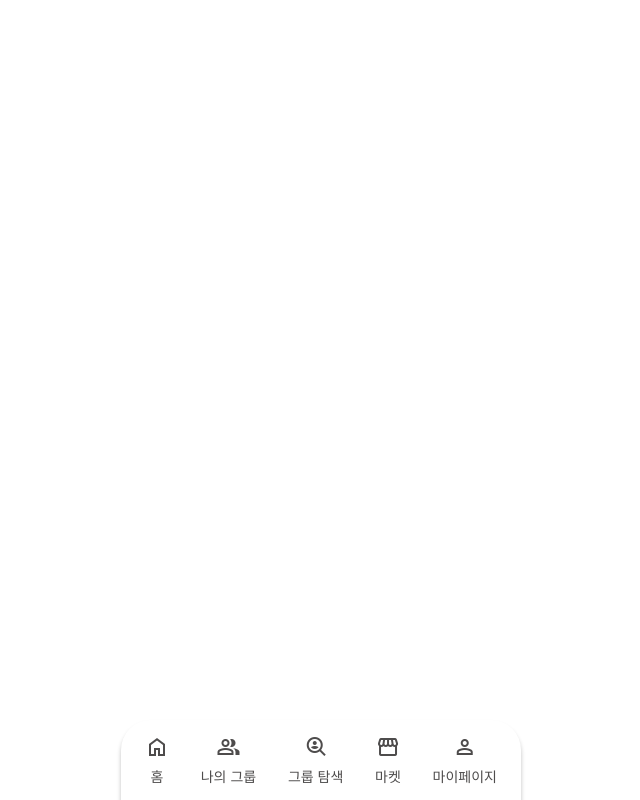
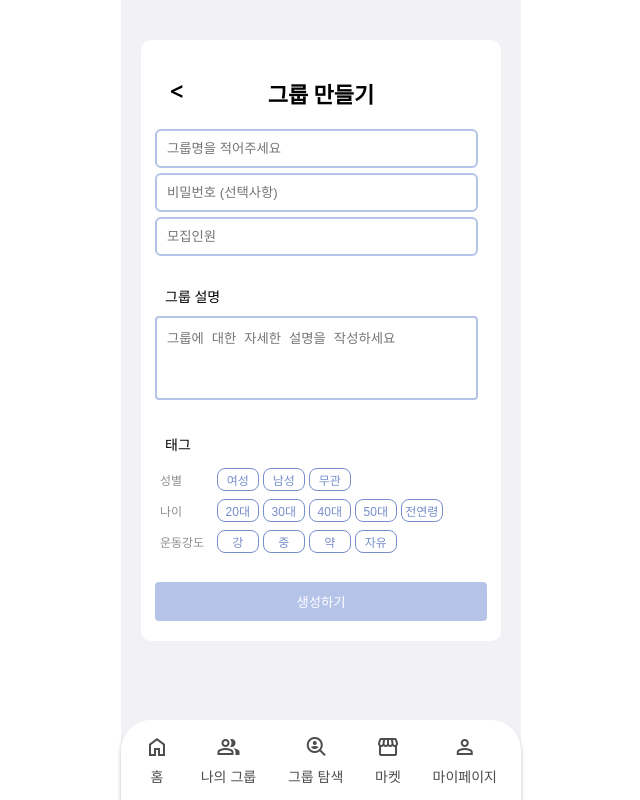
Before and after one commit to kakao-tech-campus-2nd-step3/Team17_FE, a React (Create React App) app: page /addGroup in a window 1280 px wide. Shown: the whole page, without its empty margins (319-959 px from the left). Built offline with nearby package versions, Linux system fonts and the light colour scheme; a web font is replaced by a local one.

Commit message:
feat: 그룹 추가하기 페이지 구현

```diff
--- a/src/components/Group.tsx
+++ b/src/components/Group.tsx
@@ -71,7 +71,7 @@ const GroupName = styled.div`
   white-space: nowrap;
   overflow: hidden;
   text-overflow: ellipsis;
-  width: 90%;
+  width: 80%;
 `;
 
 const GroupDetails = styled.div`
--- a/src/mocks/SearchGroupMock.ts
+++ b/src/mocks/SearchGroupMock.ts
@@ -19,7 +19,7 @@ const searchGroupMock = {
       size: 7,
       content: [
           {
-              teamName: "매일매일매일매일매일 홈트 시작",
+              teamName: "매일매일 홈트 시작",
               leaderNickname: "나만의 홈트홈트홈트홈트홈트홈트홈트홈트",
               teamDescription: "매일 1시간씩 운동하는 것을 목표로 합니다. 여러분 운동을 하는건 매우 중요한 일입니다. 다같이 운동을 합시다.",
               maxParticipants: 6,
--- /dev/null
+++ b/src/pages/AddGroup.tsx
@@ -0,0 +1,267 @@
+import styled from '@emotion/styled';
+import { ChangeEvent, FormEvent, useState } from 'react';
+import { useNavigate } from 'react-router-dom';
+
+import Modal from '../components/Modal';
+import tagMock from '../mocks/TagMock';
+import TagFilter from '../components/TagFilter';
+
+const AddGroup = () => {
+    const [activeFilters, setActiveFilters] = useState<number[]>([]);
+    const [isModalOpen, setModalOpen] = useState(false);
+    const [modalMessage, setModalMessage] = useState('');
+    const [submissionSuccess, setSubmissionSuccess] = useState(false);
+    const [inputs, setInputs] = useState({
+        teamname: '',
+        password: '',
+        participant : '',
+        comment: ''
+      });
+
+      const navigate = useNavigate();
+
+      const closeModal = () => {
+        setModalOpen(false);
+        if (submissionSuccess) {
+            navigate(-1);
+        }
+    };
+
+    const toggleFilter = (tagId: number | null | undefined) => {
+        if (tagId !== null && tagId !== undefined) {
+          setActiveFilters(activeFilters.includes(tagId)
+            ? activeFilters.filter(id => id !== tagId)
+            : [...activeFilters, tagId]
+          );
+        }
+      };
+
+        const handleChange = (e: ChangeEvent<HTMLInputElement | HTMLTextAreaElement>) => {
+          const { name, value } = e.target;
+          setInputs(prev => ({
+            ...prev,
+            [name]: value
+          }));
+        };
+
+        const handlePrev = () => {
+            navigate(-1);
+        };
+
+        const handleSubmit = (e: FormEvent) => {
+            e.preventDefault();
+            if (!inputs.teamname || !inputs.participant || Number.isNaN(Number(inputs.participant))) {
+                setModalMessage("정보를 올바르게 작성해주세요");
+                setModalOpen(true);
+                setSubmissionSuccess(false);
+                return;
+            }
+            const groupData = {
+                teamName: inputs.teamname,
+                teamDescription: inputs.comment,
+                maxParticipants: Number(inputs.participant),
+                password: inputs.password ? inputs.password : null,
+                tagIdList: activeFilters
+            };
+            // 추후 서버로 데이터를 보내는 로직 구현
+            // eslint-disable-next-line
+            console.log("Submitting group data:", groupData);
+            alert(`그룹생성\n Details:\n그룹이름: ${inputs.teamname}\n최대인원: ${inputs.participant}\n비밀번호: ${inputs.password ? inputs.password : 'null'}\n그룹설명: ${inputs.comment}\n태그정보: ${activeFilters.join(', ')}`);
+            setInputs({
+                teamname: '',
+                password: '',
+                participant: '',
+                comment: ''
+            });
+            setActiveFilters([]);
+            setModalMessage('그룹 생성이 완료되었습니다.');
+            setModalOpen(true);
+            setSubmissionSuccess(true);
+          };
+
+  return (
+    <PageWrapper>
+      <PageContainer>
+        <HeaderContainer>
+            <Prev onClick={handlePrev}>{'<'}</Prev>
+            <PageTitle>그룹 만들기</PageTitle>
+        </HeaderContainer>
+        <FormContainer onSubmit={handleSubmit}>
+            <InputField
+                type="text"
+                name="teamname"
+                placeholder="그룹명을 적어주세요"
+                value={inputs.teamname}
+                onChange={handleChange}
+            />
+            <InputField
+                type="text"
+                name="password"
+                placeholder="비밀번호 (선택사항)"
+                value={inputs.password}
+                onChange={handleChange}
+            />
+            <InputField
+                type="text"
+                name="participant"
+                placeholder="모집인원"
+                value={inputs.participant}
+                onChange={handleChange}
+            />
+            <FieldName>그룹 설명</FieldName>
+            <TextArea
+                name="comment"
+                placeholder="그룹에 대한 자세한 설명을 작성하세요"
+                rows={4}
+                value={inputs.comment}
+                onChange={handleChange}
+            />
+            <FieldName>태그</FieldName>
+            <TagFilter tags={tagMock.tagList} activeFilters={activeFilters} toggleFilter={toggleFilter} />
+            <SubmitButton type="submit" onClick={handleSubmit}>생성하기</SubmitButton>
+        </FormContainer>
+        {isModalOpen && (
+            <Modal isOpen={isModalOpen} onClose={closeModal}>
+                <ModalTitle>그룹 생성하기</ModalTitle>
+                <ModalText placeholder={modalMessage} />
+                <ModalBtnContainer>
+                    <CancelBtn onClick={closeModal}>닫기</CancelBtn>
+                </ModalBtnContainer>
+            </Modal>
+        )}
+      </PageContainer>
+    </PageWrapper>
+  );
+};
+
+
+export default AddGroup;
+
+/* Page */
+const PageWrapper = styled.div`
+  display: flex;
+  flex-direction: column;
+  width: 100%;
+  background-color: #F2F2F6;
+  padding : 20px;
+  box-sizing: border-box;
+  height: calc(100vh - 55px);
+  overflow-y: auto;
+  overflow-x: hidden;
+`;
+
+const PageContainer = styled.div`
+  padding: 10px 0px 20px 0px;
+  display: flex;
+  align-items: center;
+  flex-direction: column;
+  background-color: #ffffff;
+  border-radius: 10px;
+  margin: 20px 0px;
+`
+const HeaderContainer = styled.div`
+  display: flex;
+  align-items: center;
+  justify-content: center;
+  position: relative;
+  padding: 5px 0px;
+  width: 90%;
+`
+
+const Prev = styled.div`
+  font-size: 24px;
+  cursor: pointer;
+  font-weight: 500;
+  position: absolute;
+  left: 0;
+  padding-left: 10px;
+  margin-top : 5px;
+`
+
+const PageTitle = styled.p`
+  font-size: 22px;
+  font-weight: bold;
+  text-align: center;
+  margin-bottom: 10px;
+`;
+
+/* Form */
+const FormContainer = styled.div`
+  flex-direction: column;
+  padding : 0 14px;
+`;
+
+const FieldName = styled.div`
+  font-size: 14px;
+  padding: 10px;
+  font-weight: 500;
+  text-align: left;
+  display: flex;
+  align-items: center;
+  justify-content: flex-start;
+  margin-top : 20px;
+`;
+
+const InputField = styled.input`
+  padding: 10px;
+  margin-top: 5px;
+  border: 2px solid #B5C3E9;
+  border-radius: 4px;
+  width : 90%;
+  color : #8E8E8E;
+  border-radius: 6px;
+`;
+
+const TextArea = styled.textarea`
+  padding: 10px;
+  border: 2px solid #B5C3E9;
+  border-radius: 4px;
+  width : 90%;
+  color : #8E8E8E;
+  resize: none;
+`;
+
+const SubmitButton = styled.button`
+  padding: 10px 0;
+  background-color: #B5C3E9;
+  color: white;
+  border: none;
+  border-radius: 4px;
+  cursor: pointer;
+  margin-top : 15px;
+  width : 100%;
+  &:hover {
+    background-color: #7A98E8;
+  }
+`;
+
+/* Modal */
+const ModalTitle = styled.div`
+    font-size: 20px;
+    width: 100%;
+    text-align: left;
+    padding: 10px;
+    box-sizing: border-box;
+`
+
+const ModalText = styled.input`
+    width: 96%;
+    padding: 0px 7px;
+    margin: 10px 0px;
+    box-sizing: border-box;
+    border: none;
+    outline: none;
+`
+
+const ModalBtnContainer = styled.div`
+    width: 100%;
+    display: flex;
+    justify-content: flex-end;
+    margin-top: 10px;
+`
+
+const CancelBtn = styled.div`
+    padding: 5px 15px;
+    color: #969393;
+    cursor: pointer;
+`
--- a/src/pages/MyGroup.tsx
+++ b/src/pages/MyGroup.tsx
@@ -58,9 +58,9 @@ const MyGroup = () => {
 
   // 백엔드 api 확인 후 그룹 구조 변경
   return (
-    <Wrapper>
-      <Container>
-      <Title>나의 그룹</Title>
+    <PageWrapper>
+      <PageContainer>
+      <PageTitle>나의 그룹</PageTitle>
       <DropdownContainer>
         <select value={groupType} onChange={handleSelectChange}>
           <option value="joined">가입한 그룹</option>
@@ -68,7 +68,6 @@ const MyGroup = () => {
         </select>
       </DropdownContainer>
       {renderGroups()}
-      <GroupList groups={filteredGroups} showMenuButton onCardClick={handleMenuClick} onButtonClick={handleGroupClick} />
       {/* 첫 번째 모달 */}
       <Modal isOpen={isModalOpen} onClose={closeModal}>
       <ModalButton onClick={openSecondModal}>{modalContent}</ModalButton>
@@ -76,23 +75,22 @@ const MyGroup = () => {
 
       {/* 두 번째 모달 */}
       <Modal isOpen={isSecondModalOpen} onClose={closeSecondModal}>
-        <AddTitle>{modalContent}</AddTitle>
-        <AddExerciseName placeholder={`'${selectedGroup?.teamName}'을 ${groupType === "joined" ? "탈퇴하시겠습니까?" : "삭제하시겠습니까?"}`} />
+        <ModalTitle>{modalContent}</ModalTitle>
+        <ModalText placeholder={`'${selectedGroup?.teamName}'을 ${groupType === "joined" ? "탈퇴하시겠습니까?" : "삭제하시겠습니까?"}`} />
         <ModalBtnContainer>
           <CancelBtn onClick={closeSecondModal}>취소</CancelBtn>
           <DoneBtn>완료</DoneBtn>
         </ModalBtnContainer>
       </Modal>
-      </Container>
-    </Wrapper>
+      </PageContainer>
+    </PageWrapper>
   );
 };
 
-
 export default MyGroup;
 
-
-const Wrapper = styled.div`
+/* Page */
+const PageWrapper = styled.div`
   display: flex;
   flex-direction: column;
   width: 100%;
@@ -104,7 +102,7 @@ const Wrapper = styled.div`
   overflow-x: hidden;
 `;
 
-const Container = styled.div`
+const PageContainer = styled.div`
   padding: 10px 15px 20px 5px;
   display: flex;
   align-items: center;
@@ -114,12 +112,13 @@ const Container = styled.div`
   margin: 20px 0px;
 `
 
-const Title = styled.p`
-  font-size: 24px;
+const PageTitle = styled.p`
+  font-size: 22px;
   margin-bottom: 20px;
   font-weight: bold;
 `;
 
+/* Dropdown */
 const DropdownContainer = styled.div`
   display: flex;
   justify-content: flex-end;
@@ -135,7 +134,8 @@ const DropdownContainer = styled.div`
   }
 `;
 
-const AddTitle = styled.div`
+/* Modal */
+const ModalTitle = styled.div`
     font-size: 20px;
     width: 100%;
     text-align: left;
@@ -143,11 +143,10 @@ const AddTitle = styled.div`
     box-sizing: border-box;
 `
 
-const AddExerciseName = styled.input`
-    width: 96%;
+const ModalText = styled.input`
+    width: 90%;
     padding: 0px 7px;
     margin: 10px 0px;
-    box-sizing: border-box;
     border: none;
     outline: none;
 `
--- a/src/pages/SearchGroup.tsx
+++ b/src/pages/SearchGroup.tsx
@@ -1,5 +1,6 @@
 import { useState, ChangeEvent, SetStateAction } from 'react';
 import styled from '@emotion/styled';
+import { useNavigate } from 'react-router-dom'
 import tagMock from '../mocks/TagMock';
 import searchGroupMock, { Team } from '../mocks/SearchGroupMock';
 import GroupList from '../components/GroupList';
@@ -13,6 +14,7 @@ const SearchGroup = () => {
   const [modalType, setModalType] = useState('');
   const [selectedGroup, setSelectedGroup] = useState<Team | null>(null);
   const [password, setPassword] = useState('');
+  const navigate = useNavigate();
 
   const handlePasswordChange = (event: { target: { value: SetStateAction<string>; }; }) => {
     setPassword(event.target.value);
@@ -68,10 +70,16 @@ const SearchGroup = () => {
     if (filteredGroups.length === 0) {
       return <NoGroupsMessage>그룹이 존재하지 않습니다.</NoGroupsMessage>;
     }
-    return <GroupList groups={filteredGroups} showMenuButton={false} onCardClick={handleGroupClick} />;
+    return <GroupList groups={searchGroupMock.Page.content.filter(group => group.teamName.toLowerCase().includes(searchTerm.toLowerCase()))}
+                   showMenuButton={false} onCardClick={handleGroupClick} />
+  };
+
+  const navigateToAddGroup = () => {
+    navigate('/addGroup');
   };
 
   const renderModalContent = () => {
+    // 추후 페이지네이션 처리
     if (!selectedGroup) {
       return <p>Loading...</p>;
     }
@@ -100,19 +108,31 @@ const SearchGroup = () => {
       case 'info':
         return (
           <Modal isOpen onClose={closeModal}>
-            <ModalContainer>
-          <ModalTitle>{selectedGroup.teamName}</ModalTitle>
-          <ModalNum>{selectedGroup.currentParticipants}/{selectedGroup.maxParticipants}명
-          {selectedGroup.password && <LockIcon className="material-symbols-outlined">lock</LockIcon>}</ModalNum></ModalContainer>
-          <ModlaCon>
-          <ModalText><ModalBold>그룹장 : </ModalBold>{selectedGroup.leaderNickname}</ModalText>
-          <ModalText><ModalBold>태그 : </ModalBold>#{selectedGroup.tagList.map(tag => tag.tagName).join(' #')}</ModalText>
-          <ModalText><ModalBold>그룹소개 : </ModalBold>{selectedGroup.teamDescription}</ModalText>
-          <ModalBtnContainer>
-            <CancelBtn onClick={closeModal}>취소</CancelBtn>
-            <DoneBtn onClick={() => joinGroup(selectedGroup)}>그룹참여</DoneBtn>
-          </ModalBtnContainer>
-          </ModlaCon>
+            <ModalHeader>
+              <ModalTitle>{selectedGroup.teamName}</ModalTitle>
+              <ModalParticipantCount>
+                {selectedGroup.currentParticipants}/{selectedGroup.maxParticipants}명
+                {selectedGroup.password && <LockIcon className="material-symbols-outlined">lock</LockIcon>}
+              </ModalParticipantCount>
+            </ModalHeader>
+            <ModlaContent>
+              <ModalText>
+                <ModalBold>그룹장 : </ModalBold>
+                {selectedGroup.leaderNickname}
+              </ModalText>
+              <ModalText>
+                <ModalBold>태그 : </ModalBold>
+                #{selectedGroup.tagList.map(tag => tag.tagName).join(' #')}
+              </ModalText>
+              <ModalText>
+                <ModalBold>그룹소개 : </ModalBold>
+                {selectedGroup.teamDescription}
+              </ModalText>
+              <ModalBtnContainer>
+                <CancelBtn onClick={closeModal}>취소</CancelBtn>
+                <DoneBtn onClick={() => joinGroup(selectedGroup)}>그룹참여</DoneBtn>
+              </ModalBtnContainer>
+            </ModlaContent>
           </Modal>
         );
       default:
@@ -122,26 +142,24 @@ const SearchGroup = () => {
   };
 
   return (
-    <Wrapper>
-      <Container>
-        <Title>그룹 탐색</Title>
+    <PageWrapper>
+      <PageContainer>
+        <PageTitle>그룹 탐색</PageTitle>
         <SearchBar onChange={handleSearchChange} value={searchTerm} />
         <TagFilter tags={tagMock.tagList} activeFilters={activeFilters} toggleFilter={toggleFilter} />
         {renderGroups()}
-        <GroupList groups={searchGroupMock.Page.content.filter(group => group.teamName.toLowerCase().includes(searchTerm.toLowerCase()))}
-                   showMenuButton={false} onCardClick={handleGroupClick} />
         {renderModalContent()}
-        <AddButton>+</AddButton>
-      </Container>
-    </Wrapper>
+        <AddButton onClick = {navigateToAddGroup}>+</AddButton>
+      </PageContainer>
+    </PageWrapper>
   );
 };
 
 
 export default SearchGroup;
 
-
-const Wrapper = styled.div`
+/* page */
+const PageWrapper = styled.div`
   display: flex;
   flex-direction: column;
   width: 100%;
@@ -153,7 +171,7 @@ const Wrapper = styled.div`
   overflow-x: hidden;
 `;
 
-const Container = styled.div`
+const PageContainer = styled.div`
   padding: 10px 15px 20px 5px;
   display: flex;
   align-items: center;
@@ -163,8 +181,8 @@ const Container = styled.div`
   margin: 20px 0px;
 `
 
-const Title = styled.p`
-  font-size: 24px;
+const PageTitle = styled.p`
+  font-size: 22px;
   margin-bottom: 20px;
   font-weight: bold;
 `;
@@ -187,7 +205,8 @@ const AddButton = styled.button`
   }
 `;
 
-const ModalContainer = styled.div`
+/* Modal */
+const ModalHeader = styled.div`
   position : relative;
   width : 100%;
   `
@@ -198,14 +217,14 @@ const ModalTitle = styled.div`
   float : left;
 `;
 
-const ModalNum = styled.div`
+const ModalParticipantCount = styled.div`
   font-size: 12px;
   color : #8E8E8E;
   padding: 10px;
   margin : 6px 0 0 0;
 `;
 
-const ModlaCon = styled.div`
+const ModlaContent = styled.div`
   width : 100%;
   box-sizing: border-box;
 `;
@@ -228,7 +247,6 @@ const ModalText = styled.p`
   width : 100%;
 `;
 
-
 const Input = styled.input`
   border : transparent;
   border-bottom : 1px solid #B5C3E9;
@@ -238,7 +256,6 @@ const Input = styled.input`
   box-sizing: border-box;
   outline: none;
 `;
-
 
 const ModalBtnContainer = styled.div`
     width: 100%;
--- a/src/routes/AppRoutes.tsx
+++ b/src/routes/AppRoutes.tsx
@@ -5,6 +5,7 @@ import MyGroup from '../pages/MyGroup'
 import SearchGroup from '../pages/SearchGroup'
 import Market from '../pages/Market'
 import MyPage from '../pages/MyPage'
+import AddGroup from '../pages/AddGroup'
 
 const AppRoutes = () => {
   return (
@@ -16,6 +17,7 @@ const AppRoutes = () => {
         <Route path="/searchgroup" element={<SearchGroup />} />
         <Route path="/market" element={<Market />} />
         <Route path="/mypage" element={<MyPage />} />
+        <Route path="/addGroup" element={<AddGroup />} />
       </Routes>
     </div>
   )
```
